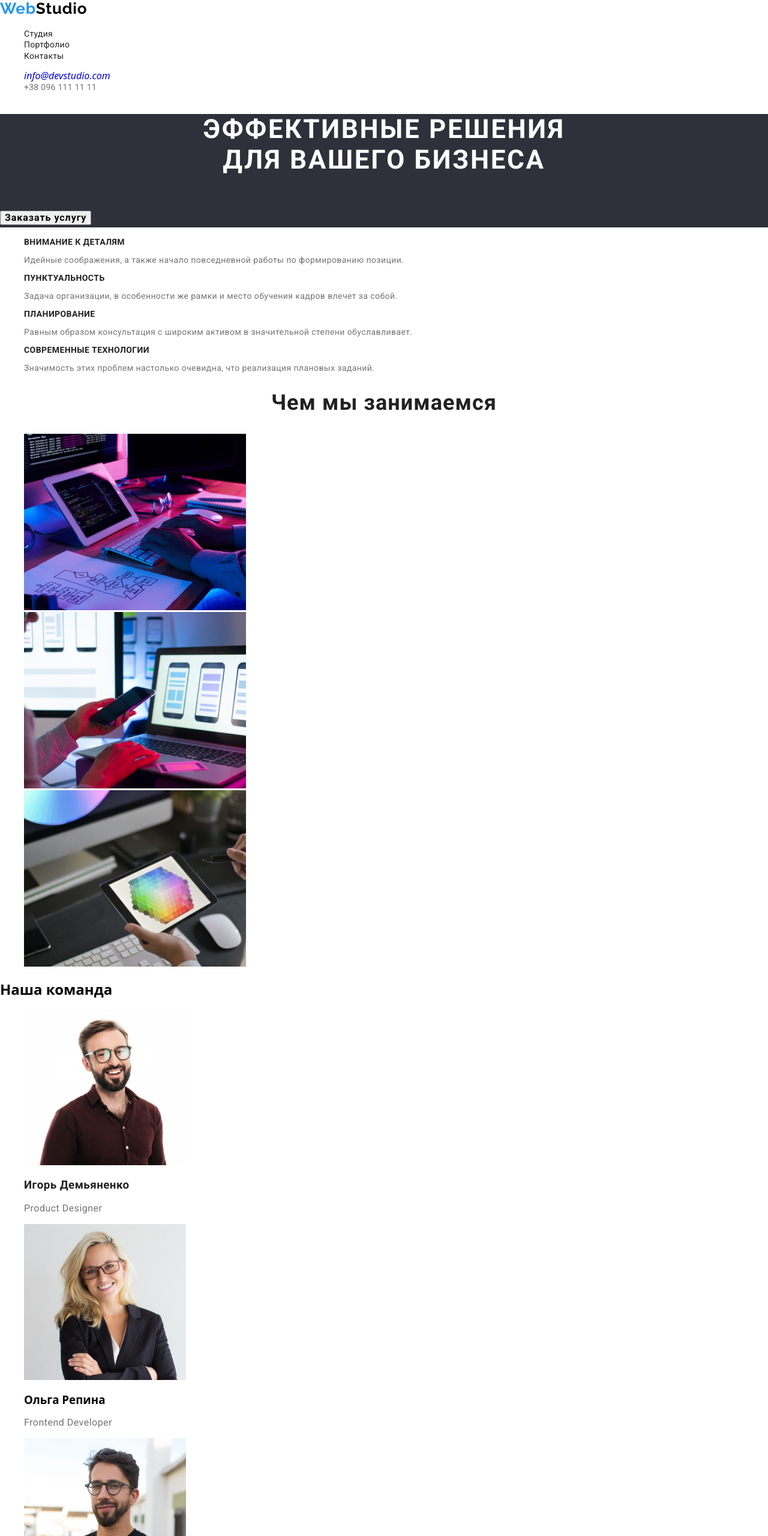
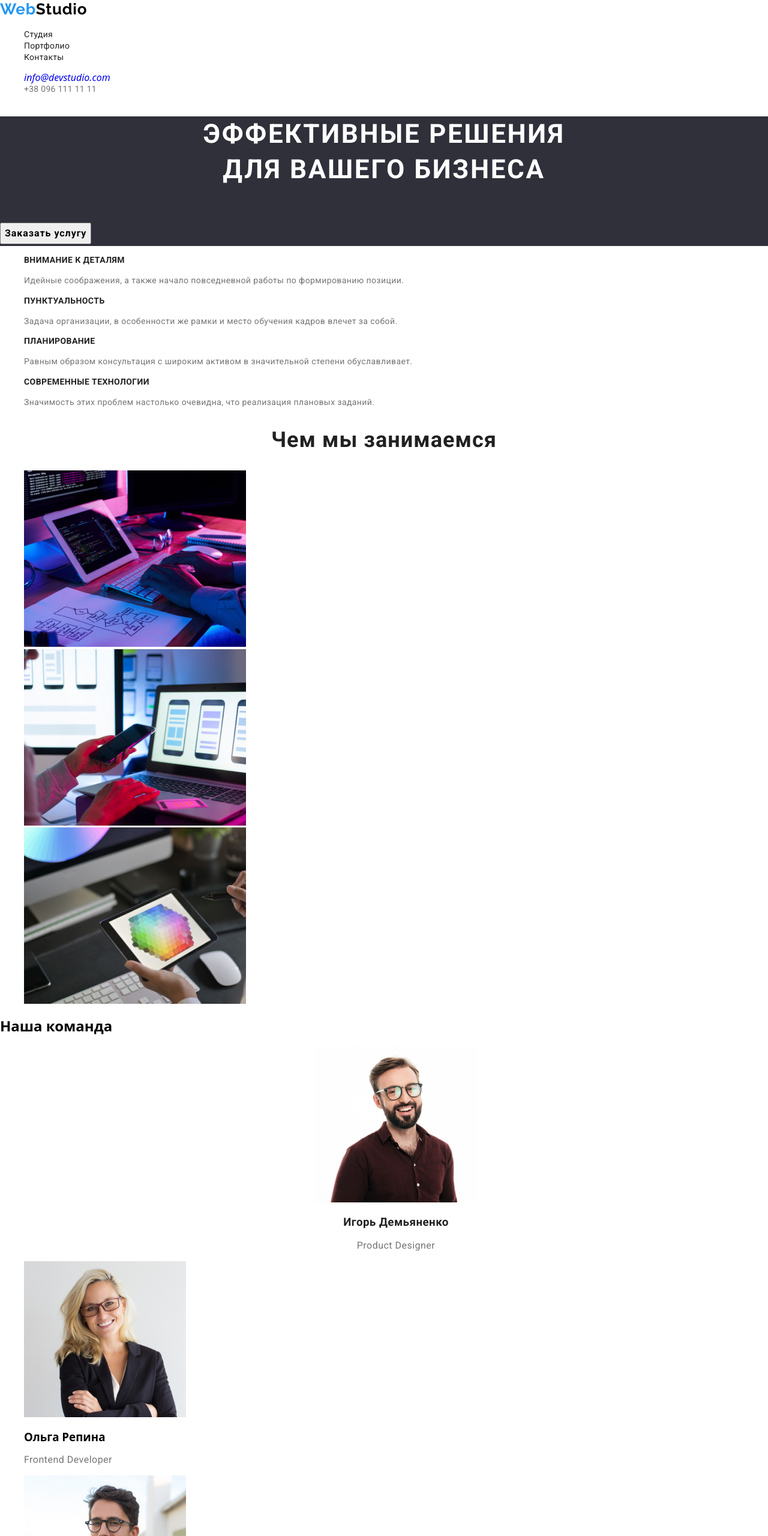
Before and after one commit to OlgaTabashnyuk/goit-markup-hw-02, a plain HTML site: page index.html in a window 1280 px wide. Shown: the top 2560 px of the page at 60% size. Drawn offline with nearby package versions, Linux system fonts and the light colour scheme.

Commit message:
интерлиньяж

```diff
--- a/css/styles.css
+++ b/css/styles.css
@@ -23,7 +23,7 @@ a {
     font-family: 'Raleway', sans-serif;
     font-weight: 700;
     font-size: 26px;
-    line-height: 1,19;
+    line-height: 1.19;
     letter-spacing: 0.03em;
     color: #2196F3;
     text-decoration: none;
@@ -58,7 +58,7 @@ a {
     font-style: normal;
     font-weight: 400;
     font-size: 16;
-    line-height: 1,87;
+    line-height: 1.87;
     letter-spacing: 0.03em;
     color: #757575;
 }
@@ -89,7 +89,7 @@ a {
     font-family: 'Raleway', sans-serif;
     font-weight: 700;
     font-size: 26px;
-    line-height: 1,19;
+    line-height: 1.19;
     letter-spacing: 0.03em;
     text-decoration: none;
     color: #FFFFFF;
@@ -111,7 +111,7 @@ a {
     font-style: normal;
     font-weight: 400;
     font-size: 14px;
-    line-height: 1,71;
+    line-height: 1.71;
     letter-spacing: 0.03em;
     color: rgba(255, 255, 255, 0.6);
 }
@@ -126,7 +126,7 @@ font-family: Roboto;
 font-style: normal;
 font-weight: 900;
 font-size: 44px;
-line-height: 1,36;
+line-height: 1.36;
 text-align: center;
 letter-spacing: 0.06em;
 text-transform: uppercase;
@@ -144,7 +144,7 @@ color: #FFFFFF;
     font-weight: 500;
     font-size: 14px;
     color: #212121;
-    line-height: 1,14;
+    line-height: 1.14;
     letter-spacing: 0.02em;
 }
 
@@ -160,7 +160,7 @@ color: #FFFFFF;
     font-style: normal;
     font-weight: 500;
     font-size: 14px;
-    line-height: 1,14;
+    line-height: 1.14;
     letter-spacing: 0.02em;
     color: #757575;
 }
@@ -170,7 +170,7 @@ color: #FFFFFF;
     font-style: normal;
     font-weight: 900;
     font-size: 44px;
-    line-height: 1,36;
+    line-height: 1.36;
     letter-spacing: 0.06em;
     text-transform: uppercase;
     color: #FFFFFF;
@@ -182,7 +182,7 @@ color: #FFFFFF;
     font-style: normal;
     font-weight: 700;
     font-size: 16px;
-    line-height: 1,88;
+    line-height: 1.88;
     letter-spacing: 0.06em;
     color: #000000;
     }
@@ -192,7 +192,7 @@ color: #FFFFFF;
     font-style: normal;
     font-weight: 700;
     font-size: 14px;
-    line-height: 1,14;
+    line-height: 1.14;
     letter-spacing: 0.03em;
     text-transform: uppercase;
     color: #212121;
@@ -203,7 +203,7 @@ color: #FFFFFF;
     font-style: normal;
     font-weight: 400;
     font-size: 14px;
-    line-height: 1,71;
+    line-height: 1.71;
     letter-spacing: 0.03em;
     color: #757575;
 }
@@ -226,7 +226,8 @@ color: #FFFFFF;
     font-style: normal;
     font-weight: 500;
     font-size: 16px;
-    line-height: 1,14;
+    line-height: 1.14;
+    text-align: center;
     letter-spacing: 0.03em;
     color: #212121;
 }
@@ -235,7 +236,7 @@ color: #FFFFFF;
     font-style: normal;
     font-weight: 400;
     font-size: 16px;
-    line-height: 1,18;
+    line-height: 1.18;
     letter-spacing: 0.03em;
     color: #757575;
 
```
